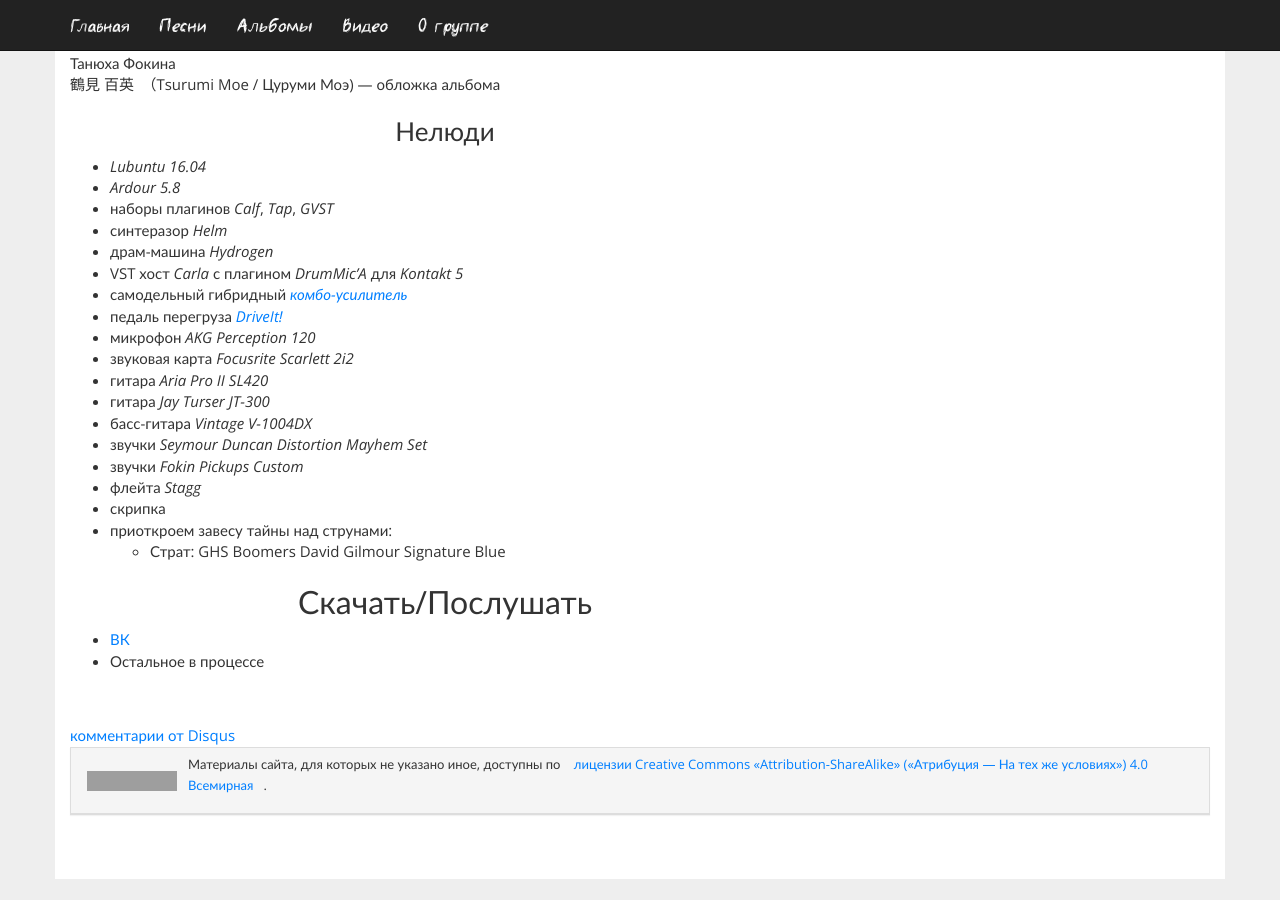
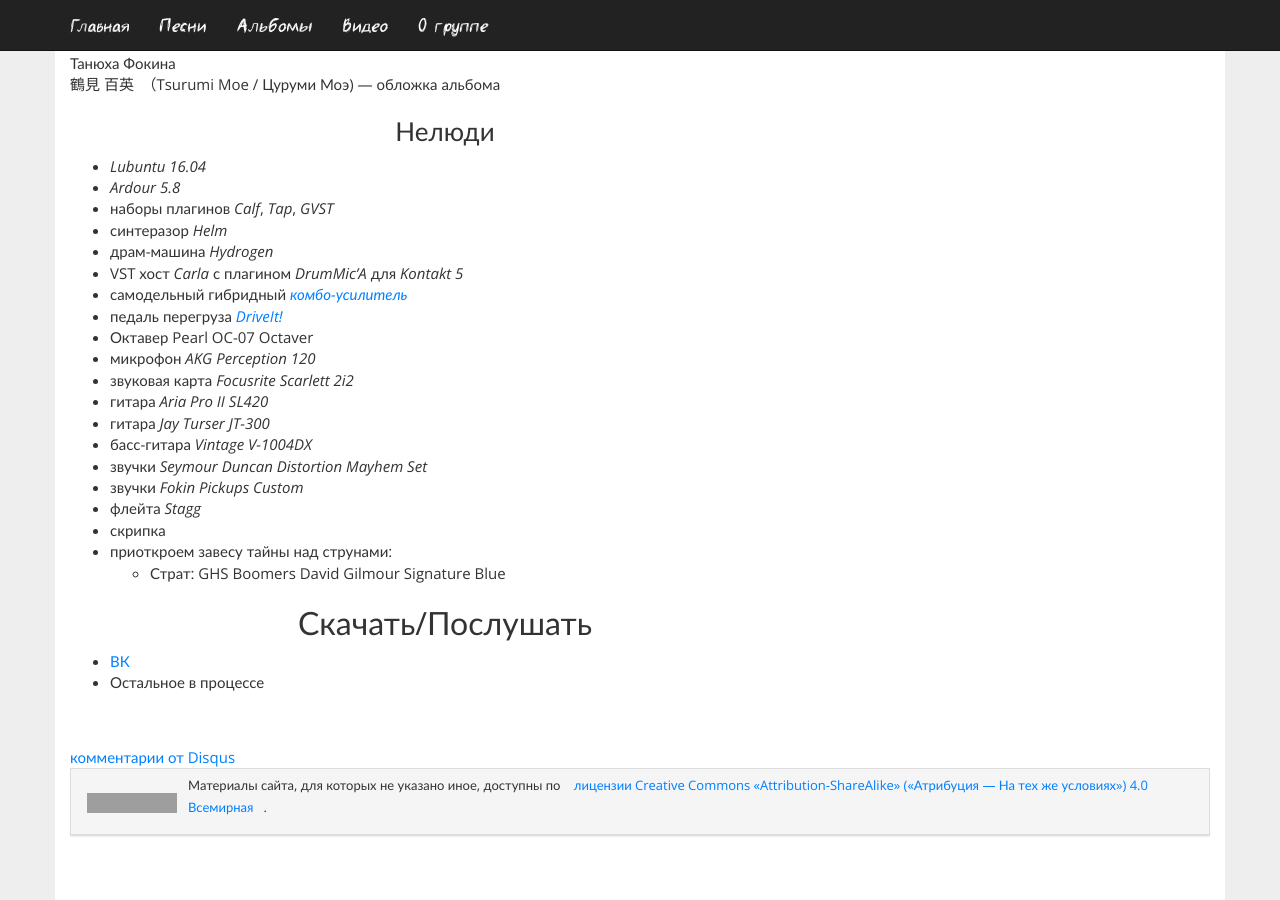
Before and after one commit to gruppa-gruppa-nsk/gruppa-gruppa-nsk.github.io, a Jekyll site: the page built from _posts/albums/2017-07-27-yourself.markdown, in a window 1280 px wide and 900 px high, scrolled down 1162 px. Built offline with Jekyll 4.4.1, drawn with Linux system fonts in a browser that asks for light colours; comment, search, counter and statistics services are not loaded; before the commit the page ends 2041 px from its top, so only the background shows below that; grey boxes are pictures that could not be loaded.

Commit message:
Октавер забыли!

```diff
--- a/_posts/albums/2017-07-27-yourself.markdown
+++ b/_posts/albums/2017-07-27-yourself.markdown
@@ -25,6 +25,7 @@
 - VST хост *Carla* с плагином *DrumMic'A* для *Kontakt 5*
 - самодельный гибридный *[комбо-усилитель](http://rinonninqueon.ru/schematics/cabinet_3/)*
 - педаль перегруза *[DriveIt!](http://rinonninqueon.ru/schematics/DriveIt_complete/)*
+- Октавер Pearl OC-07 Octaver
 - микрофон *AKG Perception 120*
 - звуковая карта *Focusrite Scarlett 2i2*
 - гитара *Aria Pro II SL420*
```
